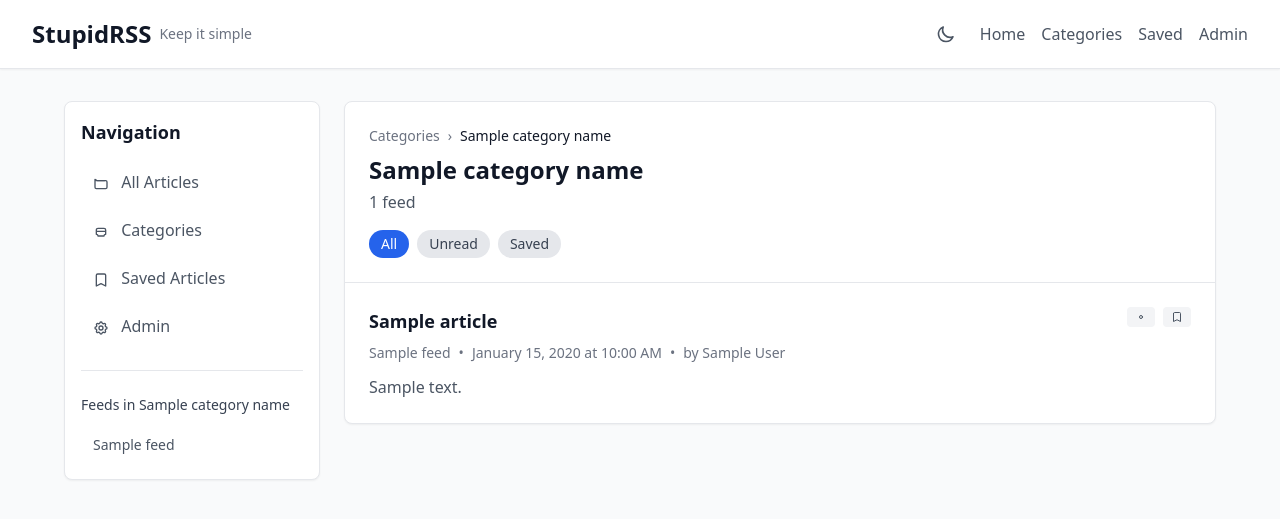
After one commit to dannycab/stupidrss, a FastAPI app: template templates/category_articles.html in a window 1280 px wide. The commit adds this page. Shown: the top 519 px of the page. Run offline with FastAPI, Linux system fonts and the light colour scheme; the template is opened without the code that fills it: most values are stand-ins (such as "Sample title", 1, 10 or a date in 2020); some libraries are stand-ins or nearby versions.

Commit message:
Implement categories feature - Issue #5
- Add Categories menu item to navigation
- Create /categories page with filter support (all, unread, saved)
- Create /categories/{category} page for individual category view
- Add saved filter to main page index.html
- Create categories.html and category_articles.html templates
- Add get_categories_with_articles() and get_articles_by_category() methods
- Update RSSService with category-related functionality
- Include left sidebar navigation on category pages
- Short article list (5 items) with expand functionality

```diff
--- a/main.py
+++ b/main.py
@@ -386,6 +386,48 @@ async def saved_articles(request: Request, db: AsyncSession = Depends(get_db)):
     )
 
 
+@app.get("/categories", response_class=HTMLResponse)
+async def categories_page(request: Request, filter: str = "all", db: AsyncSession = Depends(get_db)):
+    """Show categories with articles organized by category."""
+    rss_service = RSSService(db)
+
+    # Get categories with their articles (limited to 5 per category initially)
+    categories_data = await rss_service.get_categories_with_articles(limit=5, filter=filter)
+
+    return templates.TemplateResponse(
+        "categories.html",
+        {
+            "request": request,
+            "categories_data": categories_data,
+            "current_filter": filter
+        }
+    )
+
+
+@app.get("/categories/{category_name}", response_class=HTMLResponse)
+async def category_articles(request: Request, category_name: str, page: int = 1, db: AsyncSession = Depends(get_db)):
+    """Show all articles for a specific category."""
+    rss_service = RSSService(db)
+
+    # Get feeds for this category
+    feeds_by_category = await rss_service.get_feeds_by_category()
+    feeds = feeds_by_category.get(category_name, [])
+
+    # Get articles for this category with pagination
+    articles = await rss_service.get_articles_by_category(category_name, page=page, per_page=20)
+
+    return templates.TemplateResponse(
+        "category_articles.html",
+        {
+            "request": request,
+            "category_name": category_name,
+            "feeds": feeds,
+            "articles": articles,
+            "current_page": page
+        }
+    )
+
+
 @app.get("/admin", response_class=HTMLResponse)
 async def admin_panel(request: Request, db: AsyncSession = Depends(get_db)):
     """Admin panel for managing feeds and articles."""
--- a/templates/base.html
+++ b/templates/base.html
@@ -43,6 +43,7 @@
                         </svg>
                     </button>
                     <a href="/" class="text-gray-600 dark:text-gray-300 hover:text-primary dark:hover:text-blue-400 transition-colors">Home</a>
+                    <a href="/categories" class="text-gray-600 dark:text-gray-300 hover:text-primary dark:hover:text-blue-400 transition-colors">Categories</a>
                     <a href="/saved" class="text-gray-600 dark:text-gray-300 hover:text-primary dark:hover:text-blue-400 transition-colors">Saved</a>
                     <a href="/admin" class="text-gray-600 dark:text-gray-300 hover:text-primary dark:hover:text-blue-400 transition-colors">Admin</a>
                     {% if request.url.path in ['/', '/admin'] %}
--- /dev/null
+++ b/templates/category_articles.html
@@ -0,0 +1,274 @@
+{% extends "base.html" %}
+
+{% block content %}
+<div class="max-w-6xl mx-auto flex gap-6">
+    <!-- Left Sidebar -->
+    <div class="w-64 flex-shrink-0">
+        <div class="bg-white dark:bg-gray-800 rounded-lg shadow-sm border border-gray-200 dark:border-gray-700 p-4 transition-colors">
+            <h2 class="text-lg font-semibold text-gray-900 dark:text-white mb-4">Navigation</h2>
+            <nav class="space-y-2">
+                <a href="/" class="block px-3 py-2 text-gray-600 dark:text-gray-300 hover:bg-gray-100 dark:hover:bg-gray-700 rounded-lg transition-colors">
+                    <svg class="w-4 h-4 inline mr-2" fill="none" stroke="currentColor" viewBox="0 0 24 24">
+                        <path stroke-linecap="round" stroke-linejoin="round" stroke-width="2" d="M3 7v10a2 2 0 002 2h14a2 2 0 002-2V9a2 2 0 00-2-2H5a2 2 0 00-2-2z"></path>
+                        <path stroke-linecap="round" stroke-linejoin="round" stroke-width="2" d="m7 7 10 0"></path>
+                    </svg>
+                    All Articles
+                </a>
+                <a href="/categories" class="block px-3 py-2 text-gray-600 dark:text-gray-300 hover:bg-gray-100 dark:hover:bg-gray-700 rounded-lg transition-colors">
+                    <svg class="w-4 h-4 inline mr-2" fill="none" stroke="currentColor" viewBox="0 0 24 24">
+                        <path stroke-linecap="round" stroke-linejoin="round" stroke-width="2" d="M19 11H5m14-2v6.5A2.5 2.5 0 0016.5 18h-9A2.5 2.5 0 005 15.5V9a2.5 2.5 0 012.5-2.5h9A2.5 2.5 0 0119 9z"></path>
+                    </svg>
+                    Categories
+                </a>
+                <a href="/saved" class="block px-3 py-2 text-gray-600 dark:text-gray-300 hover:bg-gray-100 dark:hover:bg-gray-700 rounded-lg transition-colors">
+                    <svg class="w-4 h-4 inline mr-2" fill="none" stroke="currentColor" viewBox="0 0 24 24">
+                        <path stroke-linecap="round" stroke-linejoin="round" stroke-width="2" d="M5 5a2 2 0 012-2h10a2 2 0 012 2v16l-7-3.5L5 21V5z"></path>
+                    </svg>
+                    Saved Articles
+                </a>
+                <a href="/admin" class="block px-3 py-2 text-gray-600 dark:text-gray-300 hover:bg-gray-100 dark:hover:bg-gray-700 rounded-lg transition-colors">
+                    <svg class="w-4 h-4 inline mr-2" fill="none" stroke="currentColor" viewBox="0 0 24 24">
+                        <path stroke-linecap="round" stroke-linejoin="round" stroke-width="2" d="M10.325 4.317c.426-1.756 2.924-1.756 3.35 0a1.724 1.724 0 002.573 1.066c1.543-.94 3.31.826 2.37 2.37a1.724 1.724 0 001.065 2.572c1.756.426 1.756 2.924 0 3.35a1.724 1.724 0 00-1.066 2.573c.94 1.543-.826 3.31-2.37 2.37a1.724 1.724 0 00-2.572 1.065c-.426 1.756-2.924 1.756-3.35 0a1.724 1.724 0 00-2.573-1.066c-1.543.94-3.31-.826-2.37-2.37a1.724 1.724 0 00-1.065-2.572c-1.756-.426-1.756-2.924 0-3.35a1.724 1.724 0 001.066-2.573c-.94-1.543.826-3.31 2.37-2.37.996.608 2.296.07 2.572-1.065z"></path>
+                        <path stroke-linecap="round" stroke-linejoin="round" stroke-width="2" d="M15 12a3 3 0 11-6 0 3 3 0 016 0z"></path>
+                    </svg>
+                    Admin
+                </a>
+            </nav>
+
+            <!-- Feeds in this category -->
+            {% if feeds %}
+            <div class="mt-6 pt-6 border-t border-gray-200 dark:border-gray-700">
+                <h3 class="text-sm font-medium text-gray-700 dark:text-gray-300 mb-3">Feeds in {{ category_name }}</h3>
+                <div class="space-y-2">
+                    {% for feed in feeds %}
+                    <a href="/feeds/{{ feed.id }}/articles"
+                       class="block px-3 py-2 text-sm text-gray-600 dark:text-gray-300 hover:bg-gray-100 dark:hover:bg-gray-700 rounded-lg transition-colors">
+                        {{ feed.title }}
+                    </a>
+                    {% endfor %}
+                </div>
+            </div>
+            {% endif %}
+        </div>
+    </div>
+
+    <!-- Main Content -->
+    <div class="flex-1">
+        <div class="bg-white dark:bg-gray-800 rounded-lg shadow-sm border border-gray-200 dark:border-gray-700 transition-colors">
+            <!-- Header -->
+            <div class="border-b border-gray-200 dark:border-gray-700 p-6">
+                <div class="flex items-center justify-between mb-4">
+                    <div>
+                        <nav class="flex items-center space-x-2 text-sm text-gray-500 dark:text-gray-400 mb-2">
+                            <a href="/categories" class="hover:text-gray-700 dark:hover:text-gray-300">Categories</a>
+                            <span>›</span>
+                            <span class="text-gray-900 dark:text-white">{{ category_name }}</span>
+                        </nav>
+                        <h1 class="text-2xl font-bold text-gray-900 dark:text-white">{{ category_name }}</h1>
+                        <p class="text-gray-600 dark:text-gray-400 mt-1">{{ feeds|length }} feed{% if feeds|length != 1 %}s{% endif %}</p>
+                    </div>
+                </div>
+
+                <!-- Filter Buttons -->
+                <div class="flex items-center space-x-2">
+                    <button
+                        onclick="filterArticles('all')"
+                        id="filter-all"
+                        class="px-3 py-1 text-sm rounded-full bg-primary dark:bg-blue-600 text-white"
+                    >
+                        All
+                    </button>
+                    <button
+                        onclick="filterArticles('unread')"
+                        id="filter-unread"
+                        class="px-3 py-1 text-sm rounded-full bg-gray-200 dark:bg-gray-700 text-gray-700 dark:text-gray-300 hover:bg-gray-300 dark:hover:bg-gray-600 transition-colors"
+                    >
+                        Unread
+                    </button>
+                    <button
+                        onclick="filterArticles('saved')"
+                        id="filter-saved"
+                        class="px-3 py-1 text-sm rounded-full bg-gray-200 dark:bg-gray-700 text-gray-700 dark:text-gray-300 hover:bg-gray-300 dark:hover:bg-gray-600 transition-colors"
+                    >
+                        Saved
+                    </button>
+                </div>
+            </div>
+
+            <!-- Articles List -->
+            <div class="p-6">
+                {% if articles %}
+                    <div class="divide-y divide-gray-100 dark:divide-gray-700">
+                        {% for article in articles %}
+                        <article class="py-6 first:pt-0 last:pb-0 transition-colors" data-article-id="{{ article.id }}">
+                            <div class="flex items-start space-x-4">
+                                <div class="flex-1 min-w-0">
+                                    <div class="flex items-start justify-between">
+                                        <div class="flex-1">
+                                            <h2 class="text-lg font-semibold text-gray-900 dark:text-white hover:text-primary dark:hover:text-blue-400 transition-colors">
+                                                <a href="/articles/{{ article.id }}" class="hover:underline">{{ article.title }}</a>
+                                            </h2>
+                                            <div class="flex items-center text-sm text-gray-500 dark:text-gray-400 mt-2 space-x-2">
+                                                <span>{{ article.feed.title }}</span>
+                                                <span>•</span>
+                                                <time>{{ article.published_date.strftime('%B %d, %Y at %I:%M %p') if article.published_date else 'Unknown date' }}</time>
+                                                {% if article.author %}
+                                                <span>•</span>
+                                                <span>by {{ article.author }}</span>
+                                                {% endif %}
+                                            </div>
+
+                                            {% if article.description %}
+                                            <div class="mt-3 text-gray-600 dark:text-gray-300 line-clamp-3">
+                                                {{ article.description | clean_content | truncate(200) }}
+                                            </div>
+                                            {% endif %}
+                                        </div>
+
+                                        <div class="flex items-start space-x-2 ml-4 flex-shrink-0">
+                                            <!-- Read/Unread Button -->
+                                            <button
+                                                onclick="toggleRead({{ article.id }}, {{ 'true' if article.is_read else 'false' }})"
+                                                id="read-btn-{{ article.id }}"
+                                                class="inline-flex items-center px-2 py-1 text-xs rounded {% if article.is_read %}bg-green-100 dark:bg-green-900/20 text-green-600 dark:text-green-400{% else %}bg-gray-100 dark:bg-gray-700 text-gray-600 dark:text-gray-300{% endif %} hover:bg-gray-200 dark:hover:bg-gray-600 transition-colors"
+                                                title="{% if article.is_read %}Mark as unread{% else %}Mark as read{% endif %}"
+                                            >
+                                                <svg class="w-3 h-3" fill="none" stroke="currentColor" viewBox="0 0 24 24">
+                                                    {% if article.is_read %}
+                                                    <path stroke-linecap="round" stroke-linejoin="round" stroke-width="2" d="M5 13l4 4L19 7"></path>
+                                                    {% else %}
+                                                    <path stroke-linecap="round" stroke-linejoin="round" stroke-width="2" d="M15 12a3 3 0 11-6 0 3 3 0 016 0z"></path>
+                                                    {% endif %}
+                                                </svg>
+                                            </button>
+
+                                            <!-- Save/Unsave Button -->
+                                            <button
+                                                onclick="toggleSave({{ article.id }}, {{ 'true' if article.is_saved else 'false' }})"
+                                                id="save-btn-{{ article.id }}"
+                                                class="inline-flex items-center px-2 py-1 text-xs rounded {% if article.is_saved %}bg-yellow-100 dark:bg-yellow-900/20 text-yellow-600 dark:text-yellow-400{% else %}bg-gray-100 dark:bg-gray-700 text-gray-600 dark:text-gray-300{% endif %} hover:bg-gray-200 dark:hover:bg-gray-600 transition-colors"
+                                                title="{% if article.is_saved %}Remove from saved{% else %}Save for later{% endif %}"
+                                            >
+                                                <svg class="w-3 h-3" fill="{% if article.is_saved %}currentColor{% else %}none{% endif %}" stroke="currentColor" viewBox="0 0 24 24">
+                                                    <path stroke-linecap="round" stroke-linejoin="round" stroke-width="2" d="M5 5a2 2 0 012-2h10a2 2 0 012 2v16l-7-3.5L5 21V5z"></path>
+                                                </svg>
+                                            </button>
+                                        </div>
+                                    </div>
+                                </div>
+                            </div>
+                        </article>
+                        {% endfor %}
+                    </div>
+
+                    <!-- Pagination could be added here if needed -->
+
+                {% else %}
+                    <div class="text-center py-12">
+                        <svg class="w-16 h-16 text-gray-300 dark:text-gray-600 mx-auto mb-4" fill="none" stroke="currentColor" viewBox="0 0 24 24">
+                            <path stroke-linecap="round" stroke-linejoin="round" stroke-width="2" d="M9 12h6m-6 4h6m2 5H7a2 2 0 01-2-2V5a2 2 0 012-2h5.586a1 1 0 01.707.293l5.414 5.414a1 1 0 01.293.707V19a2 2 0 01-2 2z"></path>
+                        </svg>
+                        <h3 class="text-lg font-medium text-gray-900 dark:text-white mb-2">No articles in {{ category_name }}</h3>
+                        <p class="text-gray-500 dark:text-gray-400">There are no articles in this category yet.</p>
+                        <a href="/categories" class="inline-block mt-4 text-blue-600 dark:text-blue-400 hover:text-blue-700 dark:hover:text-blue-300 transition-colors">
+                            ← Back to Categories
+                        </a>
+                    </div>
+                {% endif %}
+            </div>
+        </div>
+    </div>
+</div>
+
+<script>
+// Copy the toggle functions from index.html
+async function toggleRead(articleId, currentlyRead) {
+    try {
+        const response = await fetch(`/api/articles/${articleId}/read`, {
+            method: 'POST',
+            headers: { 'Content-Type': 'application/json' },
+            body: JSON.stringify({ is_read: !currentlyRead })
+        });
+
+        if (response.ok) {
+            const btn = document.getElementById(`read-btn-${articleId}`);
+            if (!currentlyRead) {
+                btn.className = 'inline-flex items-center px-2 py-1 text-xs rounded bg-green-100 dark:bg-green-900/20 text-green-600 dark:text-green-400 hover:bg-gray-200 dark:hover:bg-gray-600 transition-colors';
+                btn.innerHTML = '<svg class="w-3 h-3" fill="none" stroke="currentColor" viewBox="0 0 24 24"><path stroke-linecap="round" stroke-linejoin="round" stroke-width="2" d="M5 13l4 4L19 7"></path></svg>';
+                btn.setAttribute('onclick', `toggleRead(${articleId}, true)`);
+                btn.title = 'Mark as unread';
+            } else {
+                btn.className = 'inline-flex items-center px-2 py-1 text-xs rounded bg-gray-100 dark:bg-gray-700 text-gray-600 dark:text-gray-300 hover:bg-gray-200 dark:hover:bg-gray-600 transition-colors';
+                btn.innerHTML = '<svg class="w-3 h-3" fill="none" stroke="currentColor" viewBox="0 0 24 24"><path stroke-linecap="round" stroke-linejoin="round" stroke-width="2" d="M15 12a3 3 0 11-6 0 3 3 0 016 0z"></path></svg>';
+                btn.setAttribute('onclick', `toggleRead(${articleId}, false)`);
+                btn.title = 'Mark as read';
+            }
+        }
+    } catch (error) {
+        console.error('Error toggling read status:', error);
+    }
+}
+
+async function toggleSave(articleId, currentlySaved) {
+    try {
+        const response = await fetch(`/api/articles/${articleId}/save`, {
+            method: 'POST',
+            headers: { 'Content-Type': 'application/json' },
+            body: JSON.stringify({ is_saved: !currentlySaved })
+        });
+
+        if (response.ok) {
+            const btn = document.getElementById(`save-btn-${articleId}`);
+            if (!currentlySaved) {
+                btn.className = 'inline-flex items-center px-2 py-1 text-xs rounded bg-yellow-100 dark:bg-yellow-900/20 text-yellow-600 dark:text-yellow-400 hover:bg-gray-200 dark:hover:bg-gray-600 transition-colors';
+                btn.innerHTML = '<svg class="w-3 h-3" fill="currentColor" stroke="currentColor" viewBox="0 0 24 24"><path stroke-linecap="round" stroke-linejoin="round" stroke-width="2" d="M5 5a2 2 0 012-2h10a2 2 0 012 2v16l-7-3.5L5 21V5z"></path></svg>';
+                btn.setAttribute('onclick', `toggleSave(${articleId}, true)`);
+                btn.title = 'Remove from saved';
+            } else {
+                btn.className = 'inline-flex items-center px-2 py-1 text-xs rounded bg-gray-100 dark:bg-gray-700 text-gray-600 dark:text-gray-300 hover:bg-gray-200 dark:hover:bg-gray-600 transition-colors';
+                btn.innerHTML = '<svg class="w-3 h-3" fill="none" stroke="currentColor" viewBox="0 0 24 24"><path stroke-linecap="round" stroke-linejoin="round" stroke-width="2" d="M5 5a2 2 0 012-2h10a2 2 0 012 2v16l-7-3.5L5 21V5z"></path></svg>';
+                btn.setAttribute('onclick', `toggleSave(${articleId}, false)`);
+                btn.title = 'Save for later';
+            }
+        }
+    } catch (error) {
+        console.error('Error toggling save status:', error);
+    }
+}
+
+// Filter articles by read/saved status
+function filterArticles(filter) {
+    const allBtn = document.getElementById('filter-all');
+    const unreadBtn = document.getElementById('filter-unread');
+    const savedBtn = document.getElementById('filter-saved');
+    const articles = document.querySelectorAll('article');
+
+    // Update button styles
+    const activeClass = 'px-3 py-1 text-sm rounded-full bg-primary dark:bg-blue-600 text-white';
+    const inactiveClass = 'px-3 py-1 text-sm rounded-full bg-gray-200 dark:bg-gray-700 text-gray-700 dark:text-gray-300 hover:bg-gray-300 dark:hover:bg-gray-600 transition-colors';
+
+    allBtn.className = filter === 'all' ? activeClass : inactiveClass;
+    unreadBtn.className = filter === 'unread' ? activeClass : inactiveClass;
+    savedBtn.className = filter === 'saved' ? activeClass : inactiveClass;
+
+    // Filter articles
+    articles.forEach((article) => {
+        const readBtn = article.querySelector('[id^="read-btn-"]');
+        const saveBtn = article.querySelector('[id^="save-btn-"]');
+        const isRead = readBtn && (readBtn.classList.contains('bg-green-100') || readBtn.className.includes('bg-green-100'));
+        const isSaved = saveBtn && (saveBtn.classList.contains('bg-yellow-100') || saveBtn.className.includes('bg-yellow-100'));
+
+        let showArticle = false;
+        if (filter === 'all') {
+            showArticle = true;
+        } else if (filter === 'unread' && !isRead) {
+            showArticle = true;
+        } else if (filter === 'saved' && isSaved) {
+            showArticle = true;
+        }
+
+        article.style.display = showArticle ? 'block' : 'none';
+    });
+}
+</script>
+{% endblock %}
```
Also changed, not shown: services/rss_service.py (+86 -0 lines), templates/categories.html (added, +154 -0 lines), templates/index.html (+26 -12 lines).
